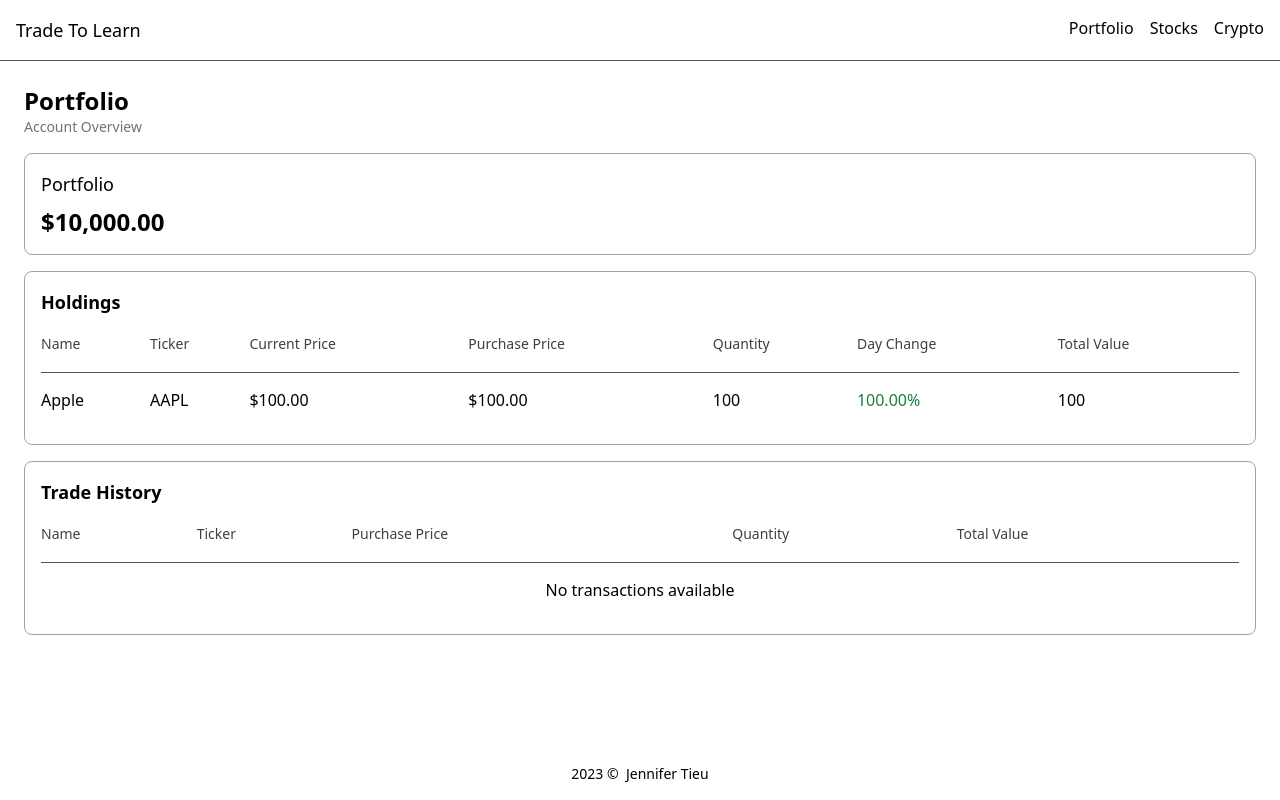
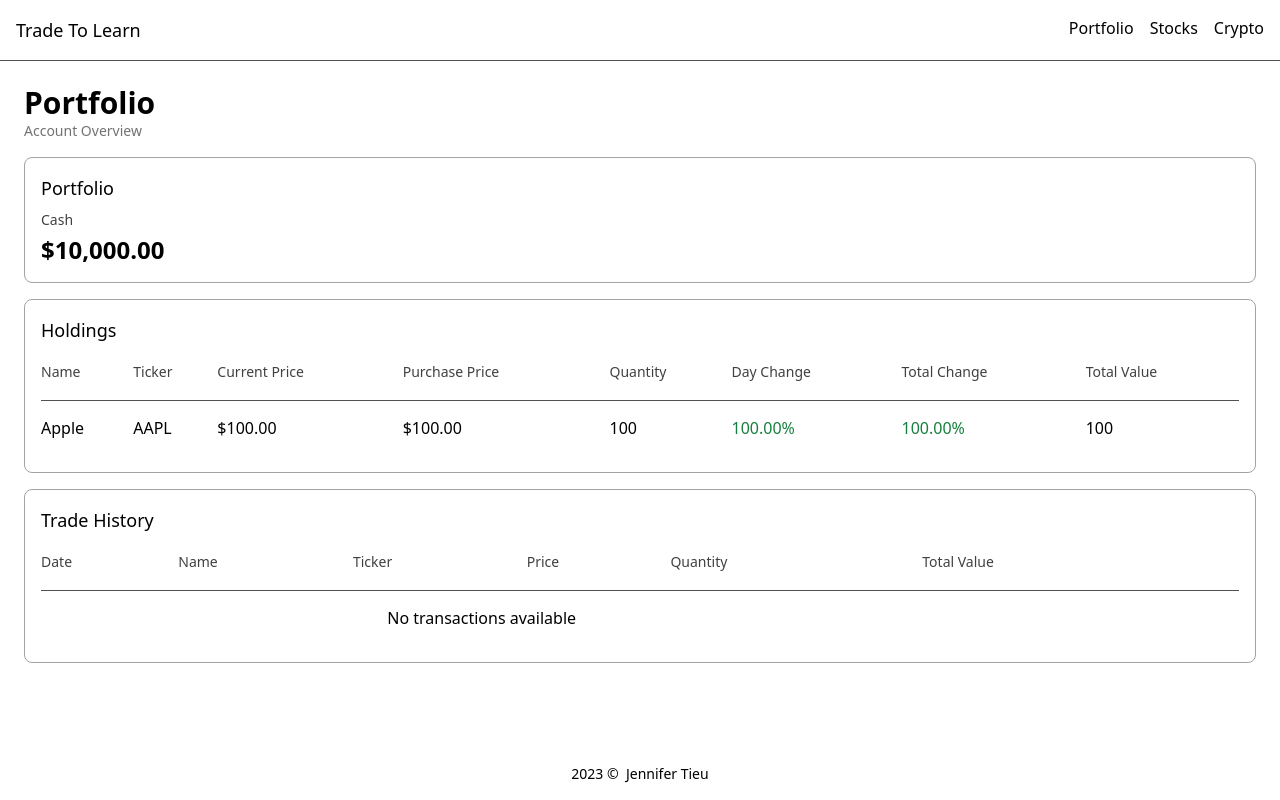
Before and after one commit to jennifertieu/trade-to-learn, a Next.js app: page /portfolio in a window 1280 px wide. Built offline with nearby package versions, Linux system fonts and the light colour scheme.

Commit message:
refactor portfolio props

```diff
--- a/src/components/PortfolioCard.tsx
+++ b/src/components/PortfolioCard.tsx
@@ -1,18 +1,24 @@
-import Portfolio from "@/interfaces/Portfolio";
+import PortfolioProps from "@/interfaces/PortfolioProps";
 
-const PortfolioCard = ({ portfolio, updatePortfolio }: Portfolio) => {
-  // TODO: useEffect, add event listener to calculate day change, total gains, etc
+const PortfolioCard = ({ portfolio, updatePortfolio }: PortfolioProps) => {
   return (
     <article className="p-4 rounded-lg border border-neutral-400 dark:bg-neutral-800 dark:border-0">
       <h2 className="text-lg">Portfolio</h2>
-      <p className="text-2xl font-semibold mt-2">
+      <div className="flex mt-2">
+        <div>
+          <div className="text-sm text-neutral-700 dark:text-neutral-300">
+            Cash
+          </div>
+          <div className="text-2xl font-semibold mt-1">
             {portfolio
               ? portfolio.cash.toLocaleString("en-US", {
                   style: "currency",
                   currency: "USD",
                 })
               : ""}
-      </p>
+          </div>
+        </div>
+      </div>
     </article>
   );
 };
--- a/src/interfaces/Portfolio.ts
+++ b/src/interfaces/Portfolio.ts
@@ -1,16 +1,13 @@
 interface Portfolio {
-  portfolio: {
-    cash: number;
-    stocks: [{
-      name: string,
-      ticker: string,
-      current_price: number,
-      purchase_price: number,
-      quantity: number,
-      total: number
-    }]
-  };
-  updatePortfolio: (tradeTotal: number, action: string) => void;
+  cash: number;
+  stocks: {
+    name: string;
+    ticker: string;
+    current_price: number;
+    purchase_price: number;
+    quantity: number;
+    total: number;
+  }[];
 }
 
 export default Portfolio;
--- /dev/null
+++ b/src/interfaces/PortfolioProps.ts
@@ -0,0 +1,8 @@
+import Portfolio from "./Portfolio";
+
+interface PortfolioProps {
+  portfolio: Portfolio;
+  updatePortfolio: (tradeTotal: number, action: string) => void;
+}
+
+export default PortfolioProps;
--- a/src/pages/crypto.tsx
+++ b/src/pages/crypto.tsx
@@ -3,10 +3,10 @@ import Head from "next/head";
 import Trade from "@/components/Trade";
 import PortfolioCard from "@/components/PortfolioCard";
 import { cryptoData } from "@/data/cryptoDataExample";
-import Portfolio from "@/interfaces/Portfolio";
 import Table from "@/components/Table";
+import PortfolioProps from "@/interfaces/PortfolioProps";
 
-const Crypto = ({ portfolio, updatePortfolio }: Portfolio) => {
+const Crypto = ({ portfolio, updatePortfolio }: PortfolioProps) => {
   const [cryptoDailyData, setCryptoDailyData] = useState(cryptoData);
   // useEffect(() => {
   //   const fetchData = async() => {
@@ -23,7 +23,7 @@ const Crypto = ({ portfolio, updatePortfolio }: Portfolio) => {
         <title>Trade To Learn | Crypto</title>
       </Head>
       <section>
-        <h1 className="text-2xl font-bold">Crypto</h1>
+        <h1 className="text-3xl font-bold">Crypto</h1>
         <p className="text-sm text-neutral-500 dark:text-neutral-300">
           Trading cryptocurrency
         </p>
@@ -70,6 +70,7 @@ const Crypto = ({ portfolio, updatePortfolio }: Portfolio) => {
           </article>
         </section>
         <Trade
+          portfolio={portfolio}
           updatePortfolio={updatePortfolio}
           tradeQuoteData={cryptoData.map(({ name, ticker, price }) => ({
             name,
--- a/src/pages/details.tsx
+++ b/src/pages/details.tsx
@@ -1,7 +1,6 @@
 const Details = () => {
-  return (
-    <div>Details</div>
-  )
-}
+  // TODO: import TradingView widget of stock details
+  return <div>Details</div>;
+};
 
-export default Details
+export default Details;
--- a/src/pages/index.tsx
+++ b/src/pages/index.tsx
@@ -5,7 +5,7 @@ import { useState, useEffect } from "react";
 import Trade from "@/components/Trade";
 import dynamic from "next/dynamic";
 import { stockData } from "../data/stockDataExample";
-import Portfolio from "@/interfaces/Portfolio";
+import PortfolioProps from "@/interfaces/PortfolioProps";
 import Table from "@/components/Table";
 const SymbolOverviewNoSSR = dynamic(
   () => import("react-ts-tradingview-widgets").then((w) => w.SymbolOverview),
@@ -14,7 +14,7 @@ const SymbolOverviewNoSSR = dynamic(
   }
 );
 
-export default function Home({ portfolio, updatePortfolio }: Portfolio) {
+export default function Home({ portfolio, updatePortfolio }: PortfolioProps) {
   const [stockDailyData, setStockDailyData] = useState(stockData);
   // useEffect(() => {
   //   const fetchData = async() => {
@@ -46,7 +46,7 @@ export default function Home({ portfolio, updatePortfolio }: Portfolio) {
             updatePortfolio={updatePortfolio}
           />
           <article className="p-4 rounded-lg overflow-auto border border-neutral-400 dark:bg-neutral-800 dark:border-0">
-            <h2 className="text-lg font-semibold">Quotes</h2>
+            <h2 className="text-lg">Quotes</h2>
             <Table
               tableData={stockData}
               tableColumns={["Name", "Ticker", "Price", "Day Change"]}
@@ -81,6 +81,7 @@ export default function Home({ portfolio, updatePortfolio }: Portfolio) {
           </article>
         </section>
         <Trade
+          portfolio={portfolio}
           updatePortfolio={updatePortfolio}
           tradeQuoteData={stockData.map(({ name, ticker, price }) => ({
             name,
--- a/src/pages/portfolio.tsx
+++ b/src/pages/portfolio.tsx
@@ -1,18 +1,18 @@
 import { transactions } from "@/data/transactionsExample";
 import PortfolioCard from "@/components/PortfolioCard";
-import Portfolio from "@/interfaces/Portfolio";
 import { portfolioData } from "@/data/portfolioDataExample";
 import Head from "next/head";
 import Table from "@/components/Table";
+import PortfolioProps from "@/interfaces/PortfolioProps";
 
-const Portfolio = ({ portfolio, updatePortfolio }: Portfolio) => {
+const Portfolio = ({ portfolio, updatePortfolio }: PortfolioProps) => {
   return (
     <>
       <Head>
         <title>Trade To Learn | Portfolio</title>
       </Head>
       <section>
-        <h1 className="text-2xl font-bold">Portfolio</h1>
+        <h1 className="text-3xl font-bold">Portfolio</h1>
         <p className="text-sm text-neutral-500 dark:text-neutral-300">
           Account Overview
         </p>
@@ -23,7 +23,7 @@ const Portfolio = ({ portfolio, updatePortfolio }: Portfolio) => {
           updatePortfolio={updatePortfolio}
         />
         <article className="p-4 rounded-lg overflow-auto border border-neutral-400 dark:bg-neutral-800 dark:border-0">
-          <h2 className="text-lg font-semibold">Holdings</h2>
+          <h2 className="text-lg">Holdings</h2>
           <Table
             tableData={portfolioData.stocks}
             tableColumns={[
@@ -33,6 +33,7 @@ const Portfolio = ({ portfolio, updatePortfolio }: Portfolio) => {
               "Purchase Price",
               "Quantity",
               "Day Change",
+              "Total Change",
               "Total Value",
             ]}
             tableRenderRow={(data) => {
@@ -72,6 +73,12 @@ const Portfolio = ({ portfolio, updatePortfolio }: Portfolio) => {
                       minimumFractionDigits: 2,
                     })}
                   </td>
+                  <td className="text-green-700 dark:text-green-400">
+                    {(100 / 100).toLocaleString("en-US", {
+                      style: "percent",
+                      minimumFractionDigits: 2,
+                    })}
+                  </td>
                   <td>{data["total"]}</td>
                 </>
               );
@@ -79,13 +86,14 @@ const Portfolio = ({ portfolio, updatePortfolio }: Portfolio) => {
           />
         </article>
         <article className="p-4 rounded-lg overflow-auto border border-neutral-400 dark:bg-neutral-800 dark:border-0">
-          <h2 className="text-lg font-semibold">Trade History</h2>
+          <h2 className="text-lg">Trade History</h2>
           <Table
             tableData={transactions}
             tableColumns={[
+              "Date",
               "Name",
               "Ticker",
-              "Purchase Price",
+              "Price",
               "Quantity",
               "Total Value",
             ]}
```
Also changed, not shown: src/components/Trade.tsx (+8 -4 lines). Lines whose indentation alone changed are shown as unchanged.
